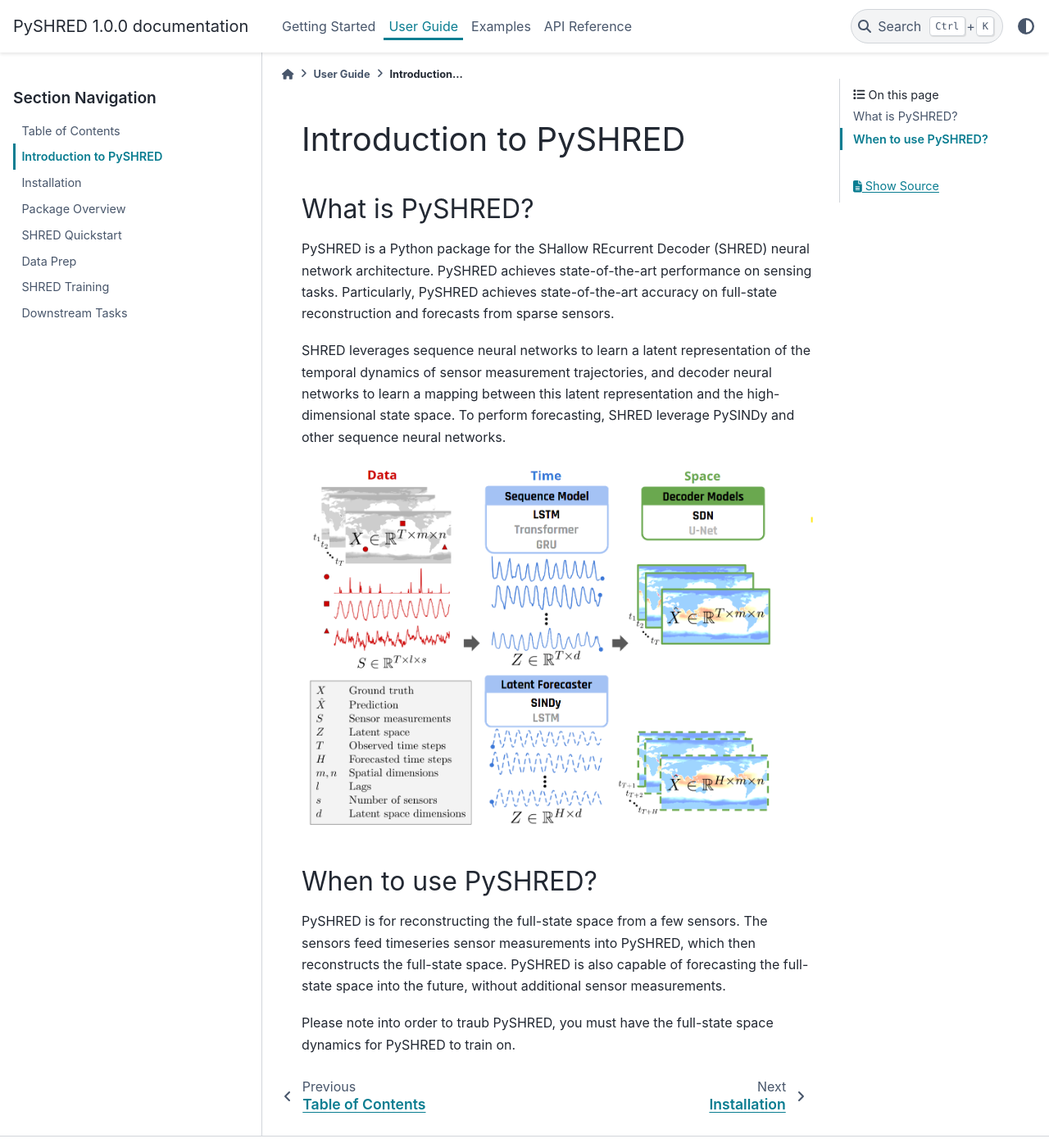
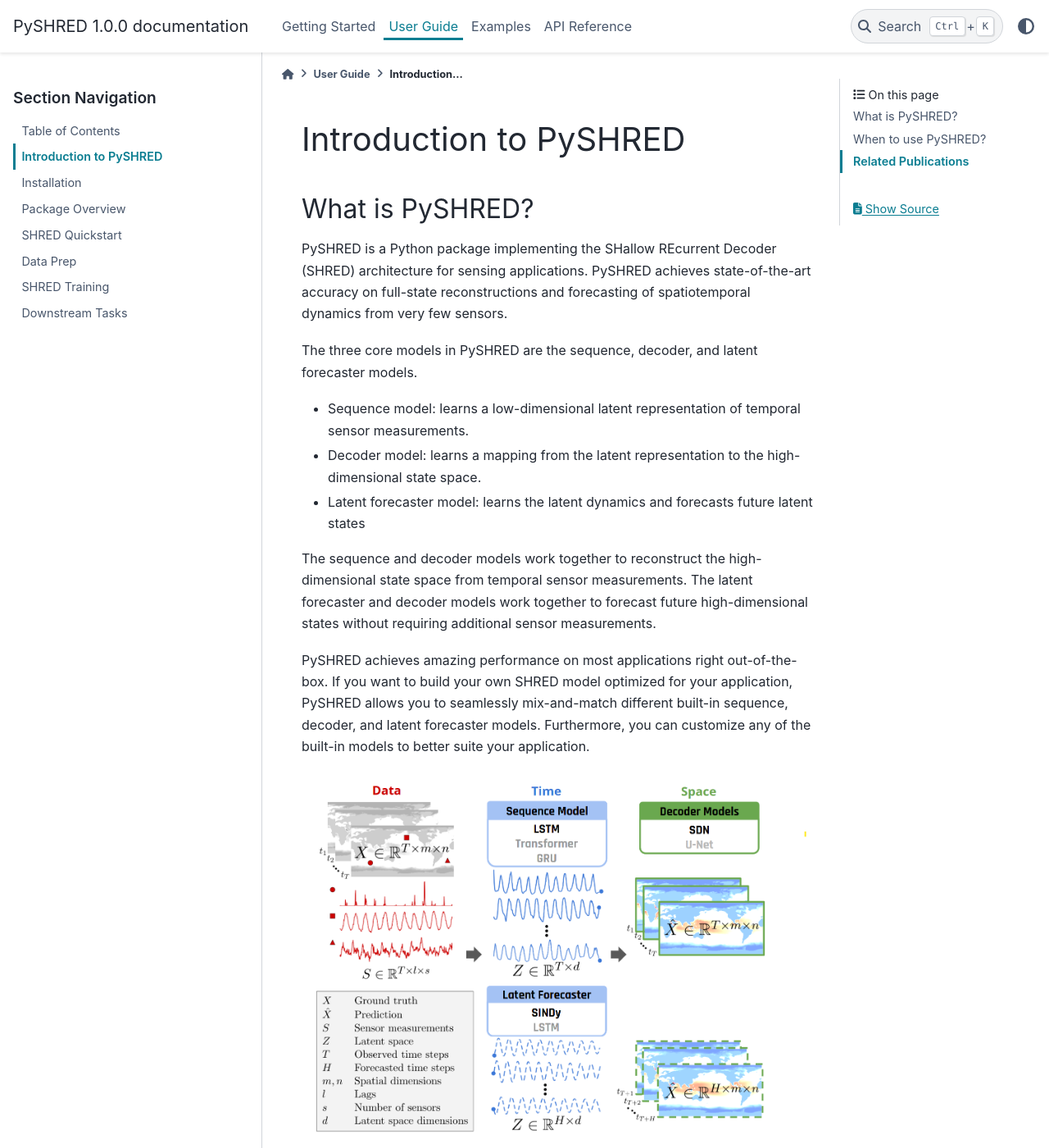
Before and after one commit to pyshred-dev/pyshred, a Sphinx documentation site: the page built from docs/source/user_guide/introduction.md, in a window 1280 px wide and 1400 px high. Shown: the whole window at 82% size. Built offline with Sphinx 7.4.7 and the PyData theme 0.15.4, drawn with Linux system fonts in a browser that asks for light colours; some of the changed text lies outside the part shown.

````diff
--- a/docs/source/user_guide/introduction.md
+++ b/docs/source/user_guide/introduction.md
@@ -2,13 +2,59 @@
 
 ## What is PySHRED?
 
-PySHRED is a Python package for the SHallow REcurrent Decoder (SHRED) neural network architecture. PySHRED achieves state-of-the-art performance on sensing tasks. Particularly, PySHRED achieves state-of-the-art accuracy on full-state reconstruction and forecasts from sparse sensors.
+PySHRED is a Python package implementing the SHallow REcurrent Decoder (SHRED) architecture for sensing applications. PySHRED achieves state-of-the-art accuracy on full-state reconstructions and forecasting of spatiotemporal dynamics from very few sensors.
 
-SHRED leverages sequence neural networks to learn a latent representation of the temporal dynamics of sensor measurement trajectories, and decoder neural networks to learn a mapping between this latent representation and the high-dimensional state space. To perform forecasting, SHRED leverage PySINDy and other sequence neural networks.
+The three core models in PySHRED are the sequence, decoder, and latent forecaster models.
+- Sequence model: learns a low-dimensional latent representation of temporal sensor measurements.
+- Decoder model: learns a mapping from the latent representation to the high-dimensional state space.
+- Latent forecaster model: learns the latent dynamics and forecasts future latent states
 
-![SHRED Architecture](/_static/main_figure.png)
+The sequence and decoder models work together to reconstruct the high-dimensional state space from temporal sensor measurements. The latent forecaster and decoder models work together to forecast future high-dimensional states without requiring additional sensor measurements.
+
+PySHRED achieves amazing performance on most applications right out-of-the-box. If you want to build your own SHRED model optimized for your application, PySHRED allows you to seamlessly mix-and-match different built-in sequence, decoder, and latent forecaster models. Furthermore, you can customize any of the built-in models to better suite your application.
+
+<!-- ![SHRED Architecture](/_static/main_figure.png) -->
+```{figure} /_static/main_figure.png
+:alt: SHRED architecture diagram
+:name: fig:shred-architecture
+:width: 100%
+
+**Figure:** The SHRED architecture consists of a sequence model that encodes temporal sensor dynamics into a low-dimensional latent space, and a decoder that reconstructs the full-state space from that latent representation. Additionally, SHRED leverages a latent forecaster model to predict the future evolution of the latent space, which is decoded to reconstruct the future full-state spatiotemporal dynamics.
+```
 
 ## When to use PySHRED?
-PySHRED is for reconstructing the full-state space from a few sensors. The sensors feed timeseries sensor measurements into PySHRED, which then reconstructs the full-state space. PySHRED is also capable of forecasting the full-state space into the future, without additional sensor measurements.
 
-Please note into order to traub PySHRED, you must have the full-state space dynamics for PySHRED to train on.
+PySHRED is a powerful tool for any application involving the reconstruction/forecasting of spatiotemporal dynamics from sensors measurements.
+
+**Reconstruction:** Inferring the full-state dynamics of a system from sensor measurements.
+
+**Forecasting:** Predicting future full-state dynamics of a system without using additional sensor measurements.
+
+**Note:** SHRED is a supervised learning model, and training SHRED requires access to full-state data.
+
+## Related Publications
+
+PySHRED is built on cutting-edge research at the nexus of machine learning and dynamical systems. To learn more about the underlying research, methodology, and real-world applications, refer to the following publications:
+
+- Williams, J. P., Zahn, O., & Kutz, J. N. (2024).
+  **Sensing with shallow recurrent decoder networks**.
+  *Proceedings of the Royal Society A: Mathematical, Physical and Engineering Sciences*, **480**(2298), 20240054.
+  https://doi.org/10.1098/rspa.2024.0054
+
+
+- Gao, M. L., Williams, J. P., & Kutz, J. N. (2025).
+  **Sparse identification of nonlinear dynamics and Koopman operators with Shallow Recurrent Decoder Networks**.
+  *arXiv preprint*, arXiv:2501.13329.
+  https://arxiv.org/abs/2501.13329
+
+
+- Tomasetto, M., Williams, J. P., Braghin, F., Manzoni, A., & Kutz, J. N. (2025).
+  **Reduced Order Modeling with Shallow Recurrent Decoder Networks**.
+  *arXiv preprint*, arXiv:2502.10930.
+  https://arxiv.org/abs/2502.10930
+
+
+- Ebers, M. R., Williams, J. P., Steele, K. M., & Kutz, J. N. (2024).
+  **Leveraging arbitrary mobile sensor trajectories with Shallow Recurrent Decoder Networks for full-state reconstruction**.
+  *IEEE Access*, **12**, 97428–97439.
+  https://doi.org/10.1109/ACCESS.2024.3423679
````
Also changed, not shown: docs/source/user_guide/installation.md (+2 -1 lines).
